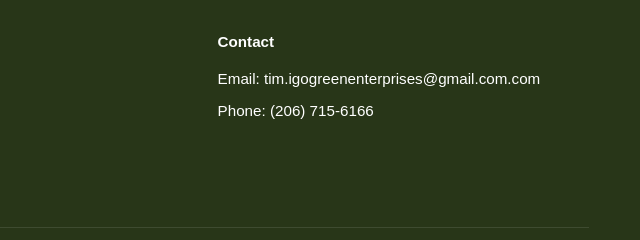
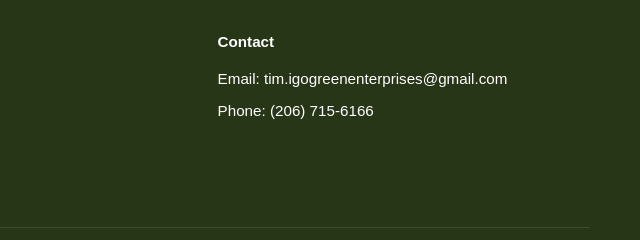
Before and after one commit to BanForNoReason/igogreenenterprises, a plain HTML site: page pages/about/index.html in a window 1280 px wide. Shown: the part 498-738 px from the top of the page, 640-1280 px from the left. Drawn offline with Linux system fonts and the light colour scheme.

Commit message:
officially got rid of the .com.com erros.

```diff
--- a/pages/about/index.html
+++ b/pages/about/index.html
@@ -100,7 +100,7 @@
     </div>
     <div class="footer-contact">
       <h4>Contact</h4>
-      <p>Email: tim.igogreenenterprises@gmail.com.com</p>
+      <p>Email: tim.igogreenenterprises@gmail.com</p>
       <p>Phone: (206) 715-6166</p>
     </div>
   </div>
```
Also changed, not shown: pages/contact/index.html (+1 -1 lines), pages/services/index.html (+1 -1 lines).
